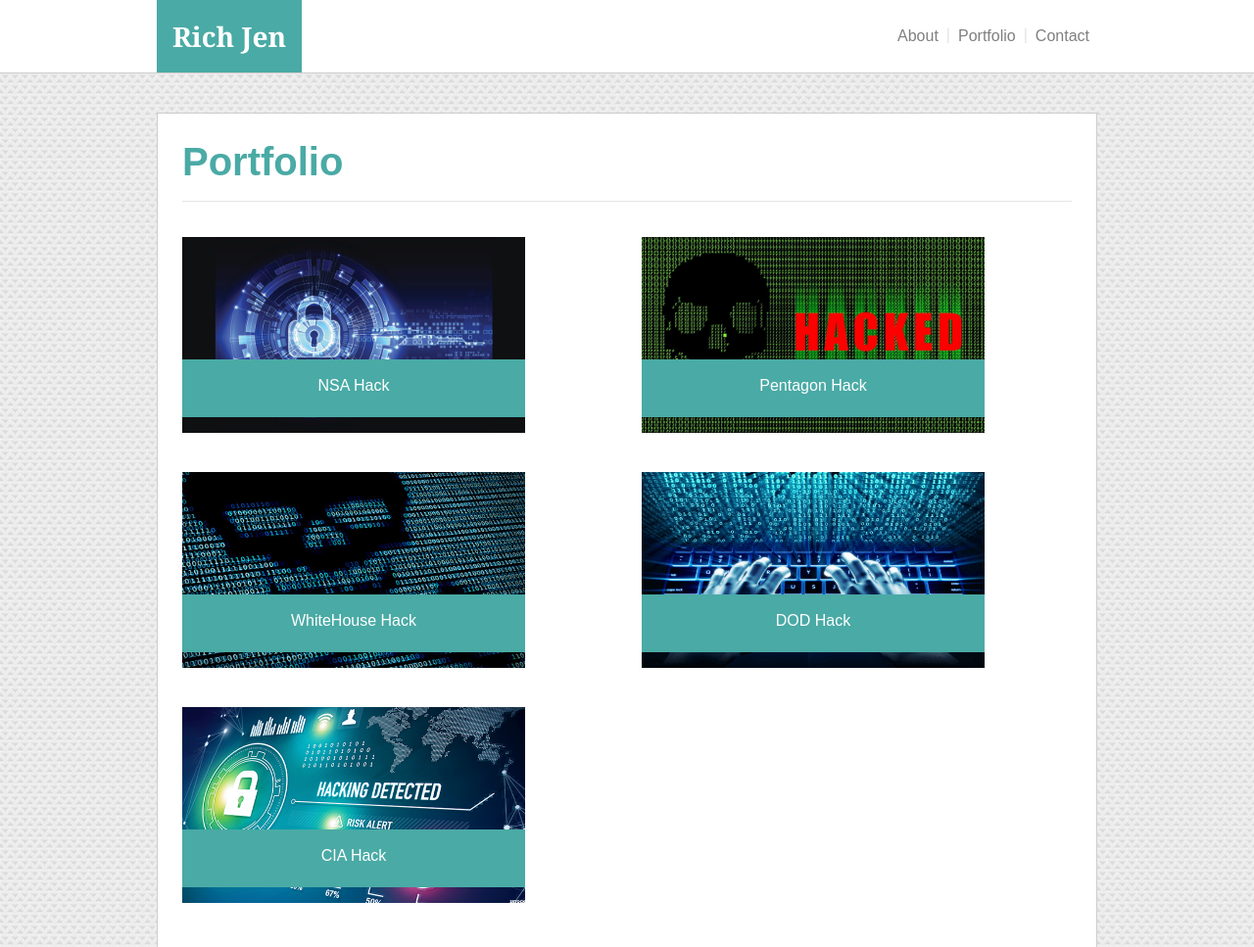
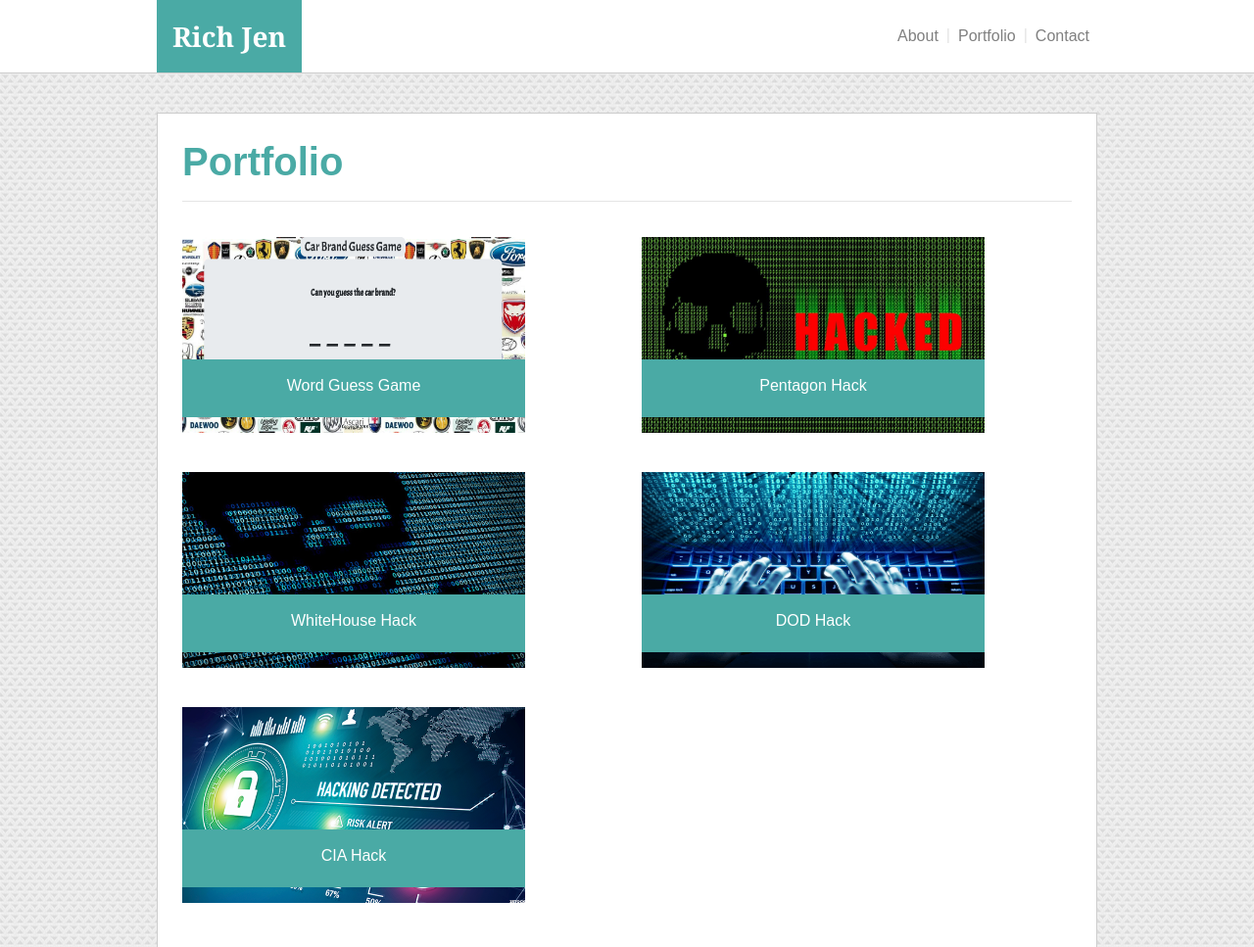
Before and after one commit to zdman135/Bootstrap-Portfolio, a plain HTML site: page portfolio.html in a window 1280 px wide. Shown: the top 967 px of the page at 98% size. Drawn offline with nearby package versions, Linux system fonts and the light colour scheme.

Commit message:
updated portfolio URL and picture of game

```diff
--- a/portfolio.html
+++ b/portfolio.html
@@ -46,8 +46,8 @@
                             <div class="row box-holder">
                                 <div class="col-lg-6">
                                     <div class="outer-box">
-                                        <a href="#"><img src="assets/images/pic1.jpg" class="img-fluid"></a>
-                                        <div class="inner-box">NSA Hack</div>
+                                        <a href="https://zdman135.github.io/Word-Guess-Game/"><img src="assets/images/word-guess-game.png" class="img-fluid"></a>
+                                        <div class="inner-box">Word Guess Game</div>
                                     </div>
                                 </div>
                                 <div class="col-lg-6">
```
Also changed, not shown: assets/images/pic1.jpg (deleted), assets/images/word-guess-game.png (added).
